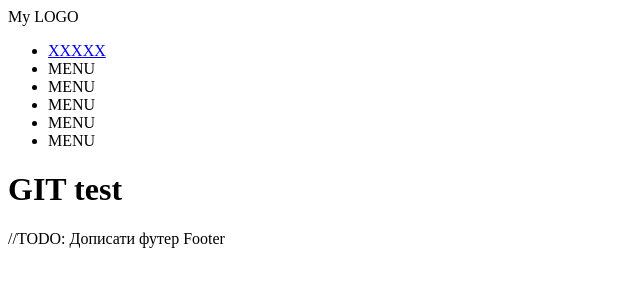
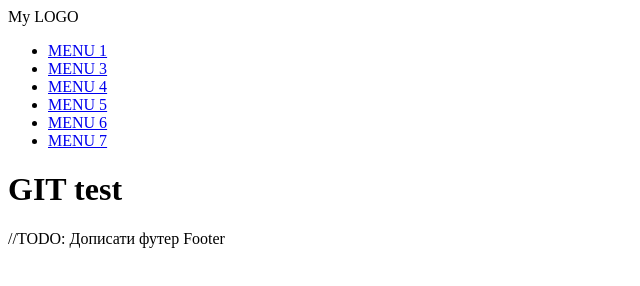
Before and after one commit to TVasyl/epam_git_lesson, a plain HTML site: page index.html in a window 1280 px wide. Shown: the whole page, without its empty margins (0-640 px from the left). Drawn offline with Linux system fonts and the light colour scheme.

Commit message:
change menu list

```diff
--- a/index.html
+++ b/index.html
@@ -12,13 +12,23 @@
                 <div class="header__logo">My LOGO</div>
                 <ul class="header__menu-list">
                     <li class="header__menu-item">
-                        <a href="http://xxxxx.com">XXXXX</a>
+                        <a href="http://xxxxx.com">MENU 1</a>
                     </li>
-                    <li class="header__menu-item">MENU</li>
-                    <li class="header__menu-item">MENU</li>
-                    <li class="header__menu-item">MENU</li>
-                    <li class="header__menu-item">MENU</li>
-                    <li class="header__menu-item">MENU</li>
+                    <li class="header__menu-item">
+                        <a href="http://xxxxx.com">MENU 3</a>
+                    </li>
+                    <li class="header__menu-item">
+                        <a href="http://xxxxx.com">MENU 4</a>
+                    </li>
+                    <li class="header__menu-item">
+                        <a href="http://xxxxx.com">MENU 5</a>
+                    </li>
+                    <li class="header__menu-item">
+                        <a href="http://xxxxx.com">MENU 6</a>
+                    </li>
+                    <li class="header__menu-item">
+                        <a href="http://xxxxx.com">MENU 7</a>
+                    </li>
                 </ul>
             </header>
             <main class="main">
```
